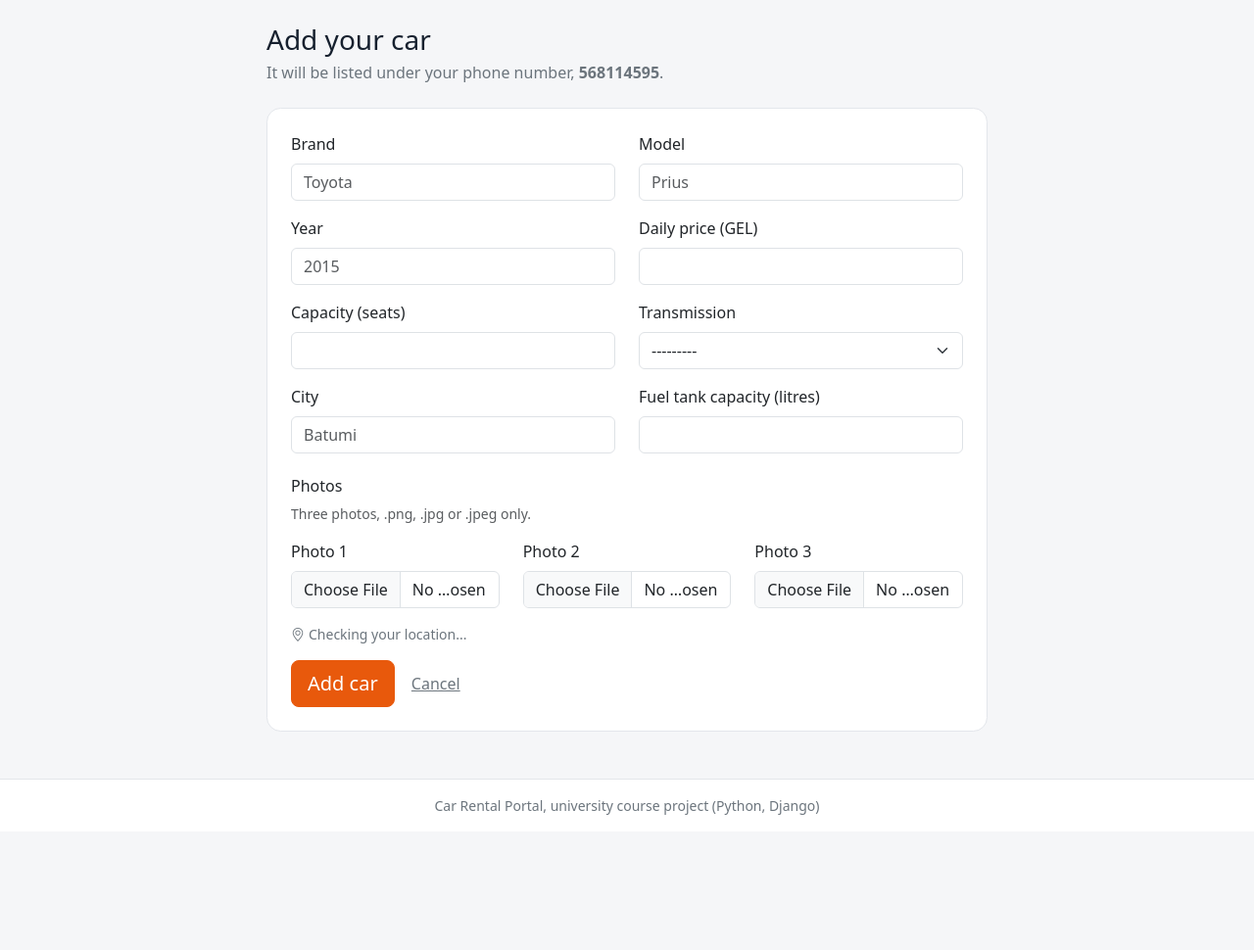
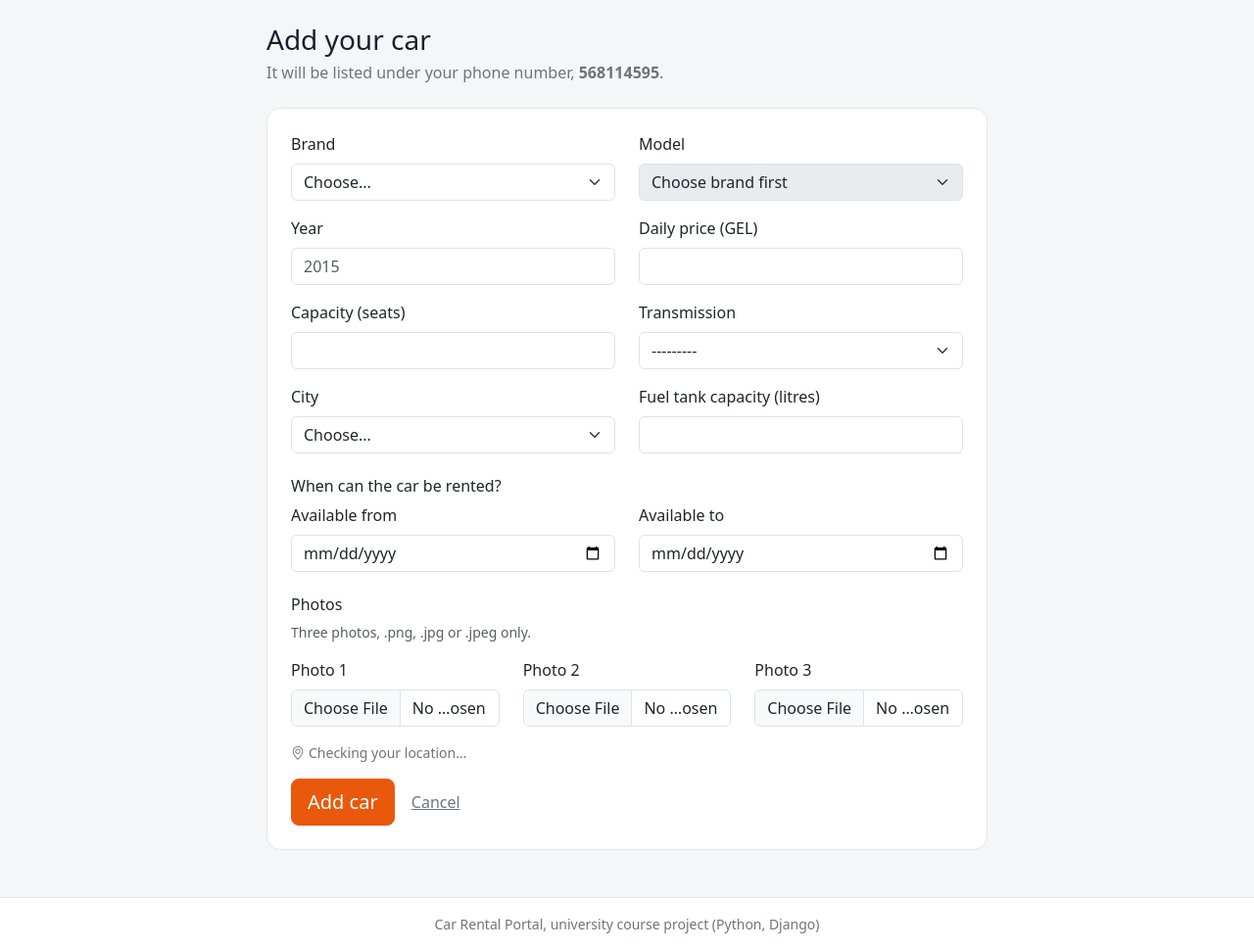
Before and after one commit to Aleksandredd/Car-Rental-Portal, a Django app: page /cars/add/ in a window 1280 px wide. Shown: the part 56-1026 px from the top of the page at 98% size. Before the commit the page ends 888 px from the top, so only its background shows below. Run offline with Django 5.2, Linux system fonts and the light colour scheme; a user stored in the database is signed in; data comes from the database, SQL or seed files in the repository; both versions use the stored data as it was after the commit; tables that the repository leaves empty hold one stand-in row (values such as "Sample post").

Commit message:
Corrected everything

```diff
--- a/carrental/settings.py
+++ b/carrental/settings.py
@@ -57,6 +57,9 @@ DATABASES = {
     'default': {
         'ENGINE': 'django.db.backends.sqlite3',
         'NAME': BASE_DIR / 'db.sqlite3',
+        # transaction locks the database at the start,
+        # so two users can not rent the same days at the same moment
+        'OPTIONS': {'transaction_mode': 'IMMEDIATE'},
     }
 }
 DEFAULT_AUTO_FIELD = 'django.db.models.BigAutoField'
--- a/core/admin.py
+++ b/core/admin.py
@@ -8,14 +8,14 @@ admin.site.register(User, UserAdmin)
 
 @admin.register(Car)
 class CarAdmin(admin.ModelAdmin):
-    list_display = ['brand', 'model', 'year', 'city', 'price', 'owner']
+    list_display = ['brand', 'model', 'year', 'city', 'price', 'owner', 'available_from', 'available_to']
     list_filter = ['city', 'transmission']
     search_fields = ['brand', 'model']
 
 
 @admin.register(Rental)
 class RentalAdmin(admin.ModelAdmin):
-    list_display = ['user', 'car', 'days', 'total_price', 'created_at']
+    list_display = ['user', 'car', 'start_date', 'end_date', 'days', 'total_price']
 
 
 @admin.register(Notification)
--- a/core/forms.py
+++ b/core/forms.py
@@ -3,6 +3,7 @@ import re
 
 from django import forms
 
+from .choices import CAR_BRANDS, CITIES
 from .models import Car, User
 
 MAX_DAYS = 30
@@ -86,19 +87,65 @@ class FilterForm(BootstrapForm, forms.Form):
 
 
 class RentForm(forms.Form):
-    days = forms.IntegerField(min_value=1, max_value=MAX_DAYS)
+    start_date = forms.DateField(label='From')
+    end_date = forms.DateField(label='To')
+
+    def __init__(self, *args, car=None, **kwargs):
+        super().__init__(*args, **kwargs)
+        self.car = car
+
+    def clean(self):
+        data = super().clean()
+        start = data.get('start_date')
+        end = data.get('end_date')
+        if not start or not end:
+            raise forms.ValidationError('Choose both dates.')
+
+        if start < datetime.date.today():
+            raise forms.ValidationError('You can not rent for days in the past.')
+        if end < start:
+            raise forms.ValidationError('"To" date can not be before "From" date.')
+
+        days = (end - start).days + 1
+        if days > MAX_DAYS:
+            raise forms.ValidationError(f'You can rent for maximum {MAX_DAYS} days.')
+
+        car = self.car
+        if car.available_from and start < car.available_from or car.available_to and end > car.available_to:
+            raise forms.ValidationError(
+                f'This car is available only from {car.available_from:%d.%m.%Y} to {car.available_to:%d.%m.%Y}.')
+
+        data['days'] = days
+        return data
+
+
+def model_choices():
+    # models grouped by brand
+    choices = [('', 'Choose...')]
+    for brand, models in CAR_BRANDS.items():
+        choices.append((brand, [(model, model) for model in models]))
+    return choices
 
 
 class CarForm(BootstrapForm, forms.ModelForm):
+    # user chooses from lists, so there are no mistakes like "fordd"
+    brand = forms.ChoiceField(choices=[('', 'Choose...')] + [(brand, brand) for brand in CAR_BRANDS])
+    model = forms.ChoiceField(choices=model_choices())
+    city = forms.ChoiceField(choices=[('', 'Choose...')] + [(city, city) for city in CITIES])
+
     class Meta:
         model = Car
         fields = ['brand', 'model', 'year', 'price', 'capacity', 'transmission', 'city',
-                  'fuel_capacity', 'image1', 'image2', 'image3', 'latitude', 'longitude']
+                  'fuel_capacity', 'image1', 'image2', 'image3', 'latitude', 'longitude',
+                  'available_from', 'available_to']
+        labels = {
+            'available_from': 'Available from',
+            'available_to': 'Available to',
+        }
         widgets = {
-            'brand': forms.TextInput(attrs={'placeholder': 'Toyota'}),
-            'model': forms.TextInput(attrs={'placeholder': 'Prius'}),
             'year': forms.NumberInput(attrs={'placeholder': '2015'}),
-            'city': forms.TextInput(attrs={'placeholder': 'Batumi', 'list': 'city-list'}),
+            'available_from': forms.DateInput(attrs={'type': 'date'}),
+            'available_to': forms.DateInput(attrs={'type': 'date'}),
             'image1': forms.FileInput(attrs={'accept': '.png,.jpg,.jpeg'}),
             'image2': forms.FileInput(attrs={'accept': '.png,.jpg,.jpeg'}),
             'image3': forms.FileInput(attrs={'accept': '.png,.jpg,.jpeg'}),
@@ -109,9 +156,12 @@ class CarForm(BootstrapForm, forms.ModelForm):
 
     def __init__(self, *args, **kwargs):
         super().__init__(*args, **kwargs)
-        # all 3 photos are required
-        for name in ['image1', 'image2', 'image3']:
+        # all 3 photos and dates are required
+        for name in ['image1', 'image2', 'image3', 'available_from', 'available_to']:
             self.fields[name].required = True
+        today = datetime.date.today().isoformat()
+        self.fields['available_from'].widget.attrs['min'] = today
+        self.fields['available_to'].widget.attrs['min'] = today
 
     def clean_year(self):
         year = self.cleaned_data['year']
@@ -131,11 +181,22 @@ class CarForm(BootstrapForm, forms.ModelForm):
             raise forms.ValidationError('Enter a correct number of seats.')
         return capacity
 
-    def clean_city(self):
-        return self.cleaned_data['city'].strip().title()
-
     def clean(self):
         data = super().clean()
+
+        # model must be from the chosen brand
+        brand = data.get('brand')
+        model = data.get('model')
+        if brand and model and model not in CAR_BRANDS[brand]:
+            self.add_error('model', f'{model} is not a {brand} model.')
+
+        start = data.get('available_from')
+        end = data.get('available_to')
+        if start and start < datetime.date.today():
+            self.add_error('available_from', 'Date can not be in the past.')
+        if start and end and end < start:
+            self.add_error('available_to', '"Available to" can not be before "Available from".')
+
         for name in ['image1', 'image2', 'image3']:
             photo = data.get(name)
             if photo and photo.size > MAX_PHOTO_SIZE:
--- a/core/views.py
+++ b/core/views.py
@@ -1,11 +1,15 @@
+import datetime
+
 from django.conf import settings
 from django.contrib import messages
 from django.contrib.auth import authenticate, login, logout
 from django.contrib.auth.decorators import login_required
 from django.core.paginator import Paginator
+from django.db import transaction
 from django.db.models import Count
 from django.shortcuts import get_object_or_404, redirect, render
 
+from .choices import CAR_BRANDS
 from .forms import MAX_DAYS, CarForm, FilterForm, LoginForm, RegisterForm, RentForm
 from .models import Car, Notification, Rental, User
 
@@ -104,10 +108,15 @@ def car_detail(request, car_id):
     is_approved = False
     if request.user.is_authenticated:
         is_approved = car.approved_by.filter(id=request.user.id).exists()
+    today = datetime.date.today()
+    # days when the car is already rented
+    busy = car.rentals.filter(end_date__gte=today).order_by('start_date')
     return render(request, 'car_detail.html', {
         'car': car,
         'is_approved': is_approved,
-        'days': range(1, MAX_DAYS + 1),
+        'busy': busy,
+        'today': today,
+        'max_days': MAX_DAYS,
         'mapbox_token': settings.MAPBOX_TOKEN,
     })
 
@@ -122,27 +131,39 @@ def car_rent(request, car_id):
         messages.warning(request, 'You can not rent your own car.')
         return redirect('car_detail', car_id=car.id)
 
-    form = RentForm(request.POST)
+    form = RentForm(request.POST, car=car)
     if not form.is_valid():
-        messages.error(request, f'Number of days must be from 1 to {MAX_DAYS}.')
+        for error in form.non_field_errors():
+            messages.error(request, error)
         return redirect('car_detail', car_id=car.id)
 
+    start = form.cleaned_data['start_date']
+    end = form.cleaned_data['end_date']
     days = form.cleaned_data['days']
     total = days * car.price
-    Rental.objects.create(user=request.user, car=car, days=days, total_price=total)
+    dates = f'{start:%d.%m.%Y} - {end:%d.%m.%Y}'
 
-    # notification for the owner and for users who approved this car
-    Notification.objects.create(
-        user=car.owner,
-        text=f'Your car {car.brand} {car.model} was rented for {days} days.',
-    )
-    for user in car.approved_by.exclude(id=request.user.id):
+    # check and save in one transaction, so two users can not rent the same days
+    with transaction.atomic():
+        if car.is_busy(start, end):
+            messages.error(request, 'Sorry, this car is already rented on some of these days. Choose other dates.')
+            return redirect('car_detail', car_id=car.id)
+
+        Rental.objects.create(user=request.user, car=car, start_date=start, end_date=end,
+                              days=days, total_price=total)
+
+        # notification for the owner and for users who approved this car
         Notification.objects.create(
-            user=user,
-            text=f'{car.brand} {car.model} which you approved was rented.',
+            user=car.owner,
+            text=f'Your car {car.brand} {car.model} was rented for {dates} ({days} days).',
         )
+        for user in car.approved_by.exclude(id=request.user.id):
+            Notification.objects.create(
+                user=user,
+                text=f'{car.brand} {car.model} which you approved was rented for {dates}.',
+            )
 
-    messages.success(request, f'You rented {car.brand} {car.model} for {days} days. Total price: {total} GEL.')
+    messages.success(request, f'You rented {car.brand} {car.model} for {dates} ({days} days). Total price: {total} GEL.')
     return redirect('profile')
 
 
@@ -170,8 +191,7 @@ def car_add(request):
         messages.success(request, 'Your car was added.')
         return redirect('car_detail', car_id=car.id)
 
-    cities = Car.objects.values_list('city', flat=True).distinct()
-    return render(request, 'car_add.html', {'form': form, 'cities': cities})
+    return render(request, 'car_add.html', {'form': form, 'car_brands': CAR_BRANDS})
 
 
 @login_required
--- /dev/null
+++ b/static/js/car_form.js
@@ -0,0 +1,32 @@
+// show only models of the chosen brand
+(function () {
+  var brands = JSON.parse(document.getElementById('car-brands').textContent);
+  var brandSelect = document.getElementById('id_brand');
+  var modelSelect = document.getElementById('id_model');
+  var selected = modelSelect.value;
+
+  function fillModels() {
+    var models = brands[brandSelect.value] || [];
+    modelSelect.innerHTML = '';
+
+    var first = document.createElement('option');
+    first.value = '';
+    first.textContent = models.length ? 'Choose...' : 'Choose brand first';
+    modelSelect.appendChild(first);
+
+    models.forEach(function (model) {
+      var option = document.createElement('option');
+      option.value = model;
+      option.textContent = model;
+      if (model === selected) option.selected = true;
+      modelSelect.appendChild(option);
+    });
+    modelSelect.disabled = models.length === 0;
+  }
+
+  brandSelect.addEventListener('change', function () {
+    selected = '';
+    fillModels();
+  });
+  fillModels();
+})();
--- a/templates/car_add.html
+++ b/templates/car_add.html
@@ -29,9 +29,12 @@
           <div class="col-sm-6">{% include '_form_field.html' with field=form.city %}</div>
           <div class="col-sm-6">{% include '_form_field.html' with field=form.fuel_capacity %}</div>
         </div>
-        <datalist id="city-list">
-          {% for city in cities %}<option value="{{ city }}">{% endfor %}
-        </datalist>
+
+        <h2 class="h6 mt-2">When can the car be rented?</h2>
+        <div class="row">
+          <div class="col-sm-6">{% include '_form_field.html' with field=form.available_from %}</div>
+          <div class="col-sm-6">{% include '_form_field.html' with field=form.available_to %}</div>
+        </div>
 
         <h2 class="h6 mt-2">Photos</h2>
         <p class="form-text mt-0">Three photos, .png, .jpg or .jpeg only.</p>
@@ -54,5 +57,7 @@
 {% endblock %}
 
 {% block extra_js %}
+  {{ car_brands|json_script:'car-brands' }}
+  <script src="{% static 'js/car_form.js' %}"></script>
   <script src="{% static 'js/geolocation.js' %}"></script>
 {% endblock %}
--- a/templates/profile.html
+++ b/templates/profile.html
@@ -31,6 +31,8 @@
               <dl class="row small mb-0">
                 <dt class="col-6 text-secondary fw-normal">City</dt>
                 <dd class="col-6 text-end">{{ rental.car.city }}</dd>
+                <dt class="col-6 text-secondary fw-normal">Dates</dt>
+                <dd class="col-6 text-end">{{ rental.start_date|date:'d.m' }} - {{ rental.end_date|date:'d.m.Y' }}</dd>
                 <dt class="col-6 text-secondary fw-normal">Rental days</dt>
                 <dd class="col-6 text-end">{{ rental.days }}</dd>
                 <dt class="col-6 text-secondary fw-normal">Amount paid</dt>
```
Also changed, not shown: core/choices.py (added, +23 -0 lines), core/models.py (+11 -1 lines), static/js/rent.js (+19 -5 lines), templates/car_detail.html (+32 -8 lines), core/migrations/0002_rental_dates.py (added), db.sqlite3.
